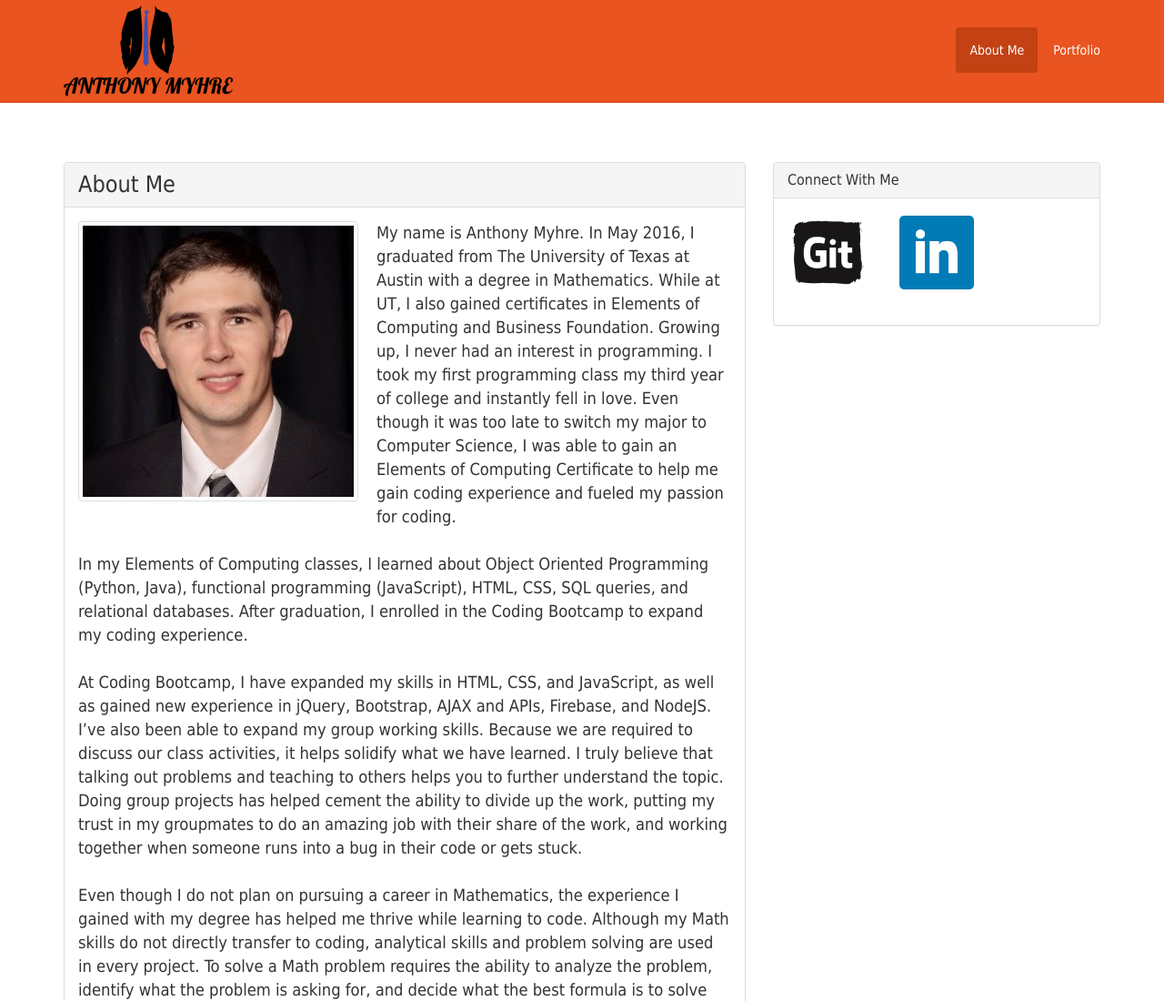
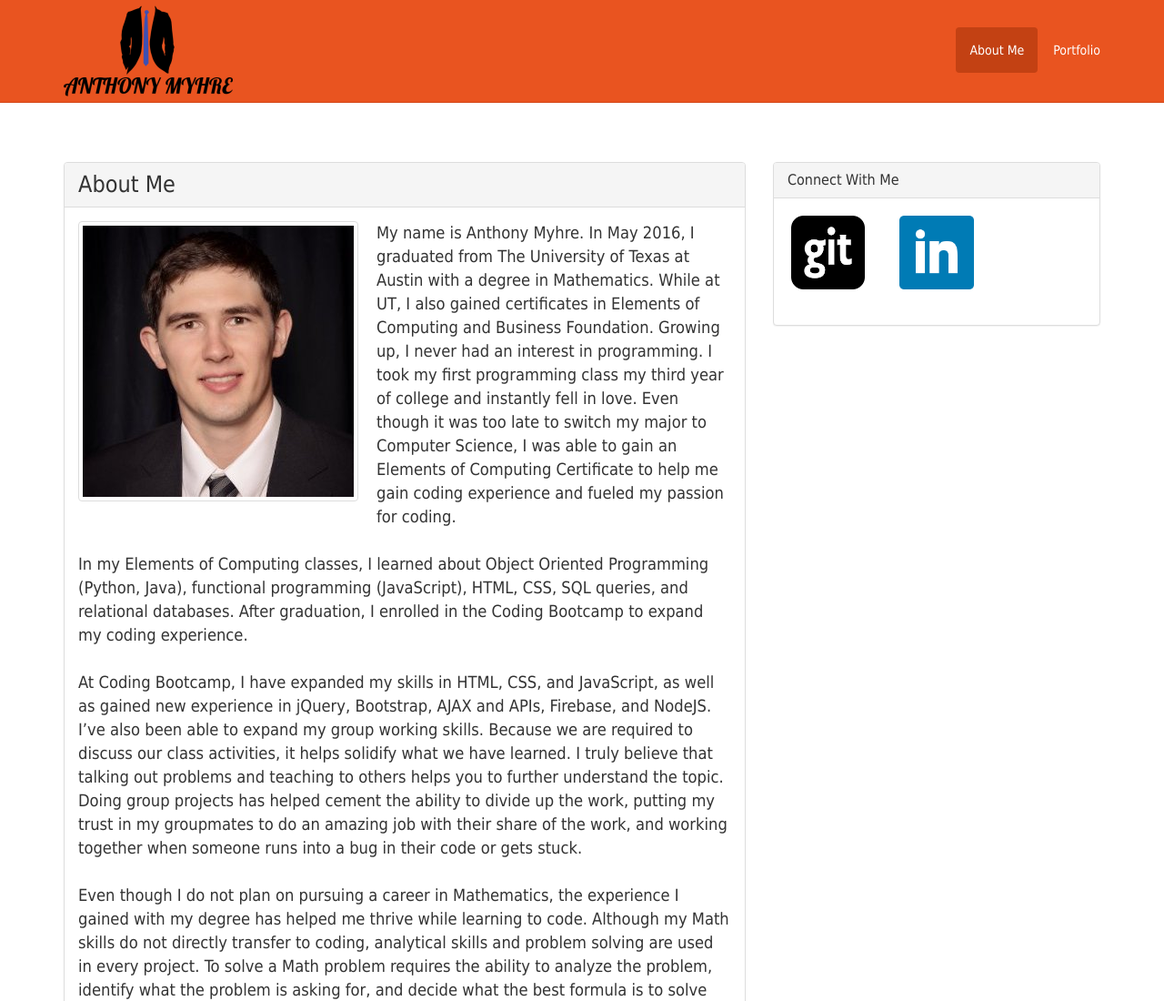
Before and after one commit to amyhre16/Portfolio, a website: page index.html in a window 1280 px wide. Shown: the top 1100 px of the page at 91% size. Drawn offline with nearby package versions, Linux system fonts and the light colour scheme.

Commit message:
Changed github image

```diff
--- a/index.html
+++ b/index.html
@@ -68,7 +68,7 @@
 					<div class="panel-body">
 						<div class="row">
 							<div class="col-sm-4">
-								<a href="https://www.github.com/amyhre16" target="_blank"><img class="img-responsive thumbnail fa-spin" src="/assets/images/git.png" style="animation-iteration-count: 1; animation-duration: 2s; animation-delay: 1.5s; border: none;"></a>
+								<a href="https://www.github.com/amyhre16" target="_blank"><img class="img-responsive thumbnail fa-spin" src="/assets/images/github.png" style="animation-iteration-count: 1; animation-duration: 2s; animation-delay: 1.5s; border: none;"></a>
 							</div>
 							<div class="col-sm-4">
 								<a href="https://www.linkedin.com/in/anthony-myhre" target="_blank"><img class="img-responsive thumbnail fa-spin" src="/assets/images/linkedin.png" style="animation-iteration-count: 1; animation-duration: 2s; animation-delay: 1.5s; border: none;"></a>
```
Also changed, not shown: portfolio.html (+1 -1 lines), public/assets/images/github.png (added).
